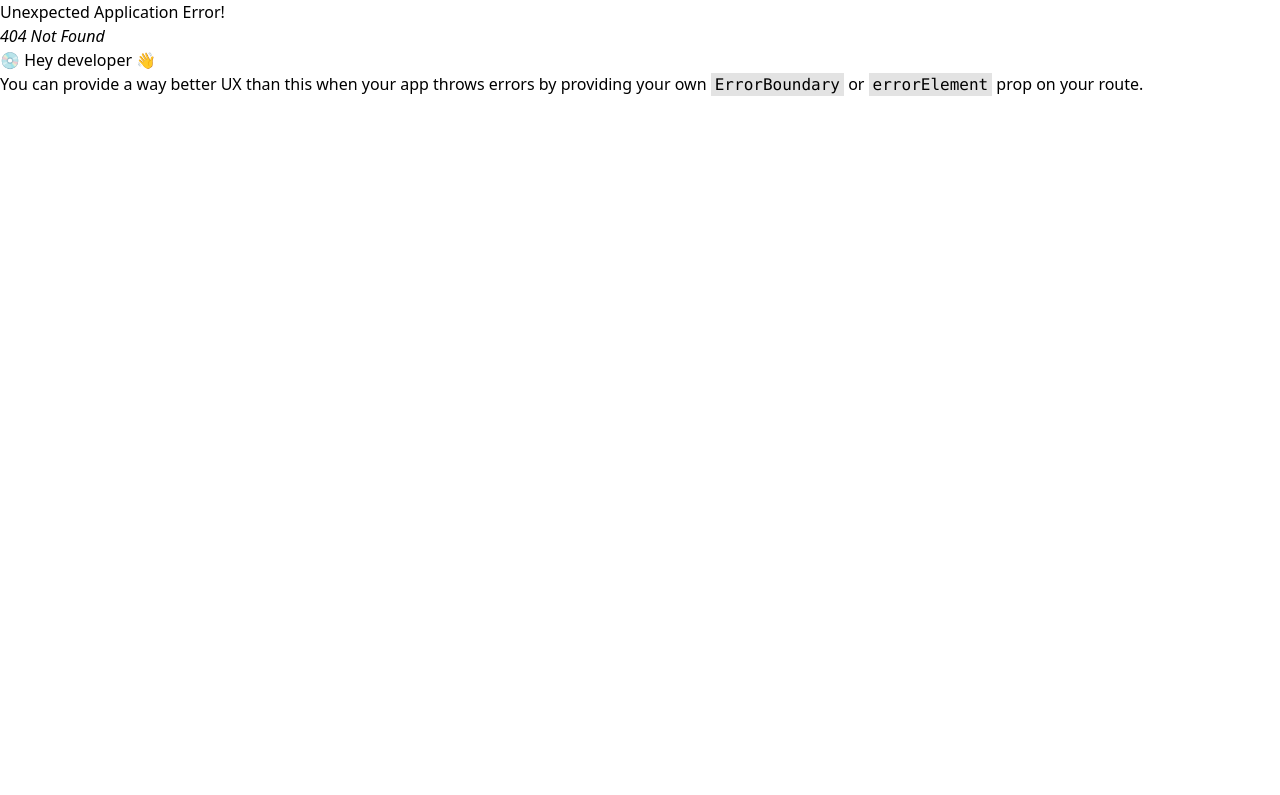
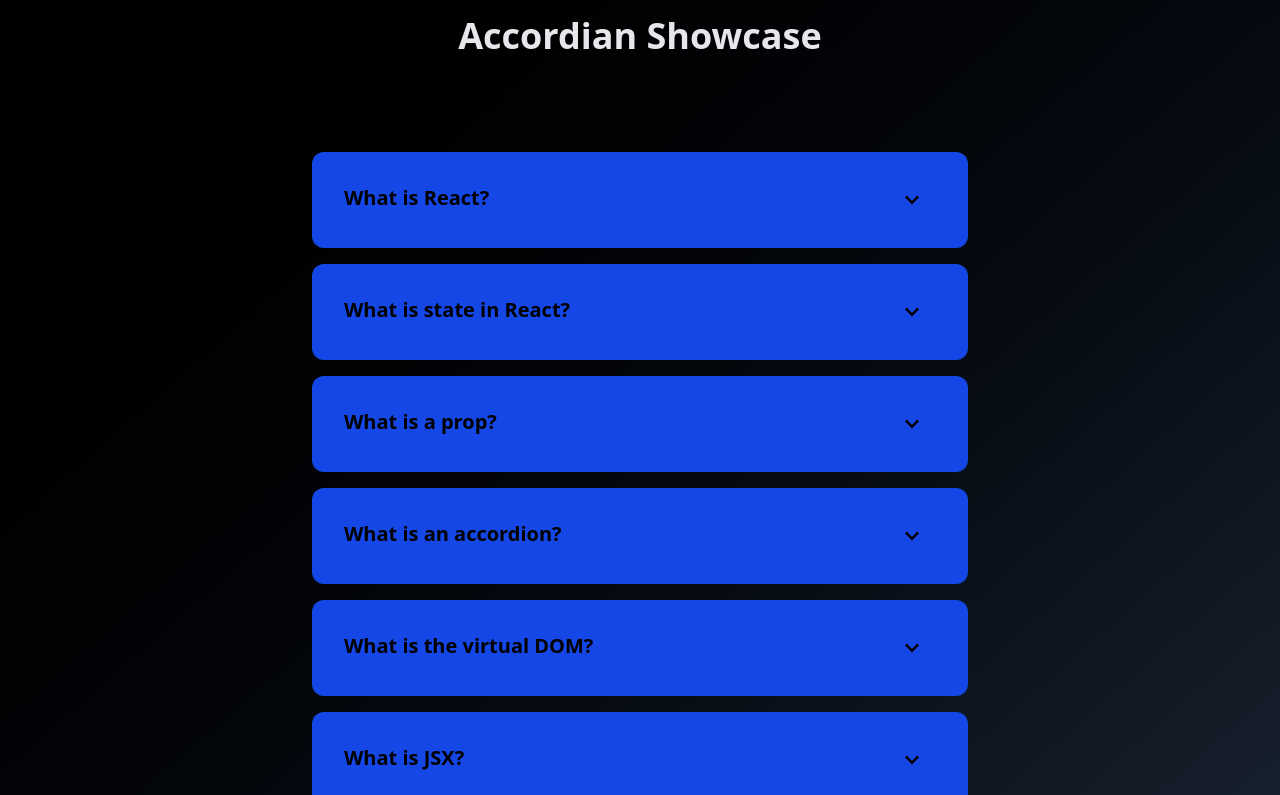
Before and after one commit to Abhisheksinghchauhan192/ReactConceptsPractice, a React (Vite) app: page /day3 in a window 1280 px wide. Before the commit this address had no page. Shown: the top 795 px of the page. Built offline with nearby package versions, Linux system fonts and the light colour scheme.

Commit message:
Day 3 Challenge Completed Implemented The Accordian

```diff
--- a/package.json
+++ b/package.json
@@ -13,6 +13,7 @@
     "@tailwindcss/vite": "^4.1.17",
     "react": "^19.2.0",
     "react-dom": "^19.2.0",
+    "react-icons": "^5.5.0",
     "react-router-dom": "^7.9.6",
     "tailwindcss": "^4.1.17"
   },
--- a/src/pages/dashboard/DashBoard.jsx
+++ b/src/pages/dashboard/DashBoard.jsx
@@ -1,22 +1,53 @@
-
+import { useState } from "react";
 import ProjectCard from "../../components/ProjectCard";
+import { projectsData } from "./projectsData";
 
 export default function DashBoard() {
+  const [query, setQueery] = useState("");
+
+  const filteredProjects = projectsData.filter((project) => {
+    return (
+      project.desc.toLowerCase().includes(query.toLowerCase()) ||
+      project.name.toLowerCase().includes(query.toLowerCase())
+    );
+  });
+
+  function handleQuery(newquery) {
+    setQueery(newquery);
+  }
+
   return (
     <>
-    <div className="flex flex-col justify-center items-center w-screen p-4 h-screen bg-teal-200 gap-8">
-        <div className="flex justify-center items-center">
-        <h1 className="text-4xl font-bold "> React Project DashBoard </h1>
+      <div
+        className="flex flex-col justify-around items-center w-screen p-4 h-screen
+    gap-8 bg-amber-50"
+      >
+        <div className="flex  flex-col items-center gap-4 w-full ">
+          <div className="flex justify-center items-center">
+            <h1 className="text-4xl font-bold "> React Project DashBoard </h1>
+          </div>
+          <div className="flex justify-center w-full h-30 p-4">
+            <input
+              type="text"
+              placeholder="Search in Projects using project description or by Day"
+              onChange={(e) => handleQuery(e.target.value)}
+              className="w-full  pl-10 py-2 pr-4 border-2 border-teal-300 rounded-2xl text-xl text-gray-900"
+              value={query}
+            />
+          </div>
         </div>
-        <div className="flex flex-wrap gap-4 p-4 border-black border-2 w-full h-full">
-
-        <ProjectCard name='Day1' link='/day1' desc='Searchable Cards Implementation'/>
-        <ProjectCard name="Day2" link='/day2'desc={'Dropdown Filter Implementation'}/>
-
+        <div className="flex flex-wrap gap-4 p-4 border-black border-2 w-full  ">
+          {filteredProjects.map((project) => {
+            return (
+              <ProjectCard
+                name={project.name}
+                link={project.link}
+                desc={project.desc}
+              />
+            );
+          })}
         </div>
-    </div>
-
-
+      </div>
     </>
   );
 }
--- /dev/null
+++ b/src/pages/dashboard/projectsData.js
@@ -0,0 +1,5 @@
+export const projectsData =[
+    {name:"Day1",link:"/day1",desc:'Searchable Cards Implementation'},
+    {name:'Day2',link:'/day2',desc:'Dropdown Filter Implementation'},
+    {name:"Day3",link:'/day3',desc:'Accordian Implementation'},
+]
--- a/src/pages/day1/components/SearchBox.jsx
+++ b/src/pages/day1/components/SearchBox.jsx
@@ -2,7 +2,7 @@
 export default function SearchBox({query,placeholder,onChange,children}){
 
     return (
-        <div className="flex w-full gap-16  justify-center">
+        <div className="flex w-full gap-16 flex-wrap justify-center">
             <input
             className="w-lg p-4 inset-ring-2 inset-ring-teal-200 rounded-2xl"
             type="text" placeholder={placeholder}
--- a/src/pages/day2/Day2Page.jsx
+++ b/src/pages/day2/Day2Page.jsx
@@ -72,18 +72,21 @@ export default function Day2Page() {
           placeholder={"Enter Name Or Roll Number to Search Student.."}
           onChange={handleChange}
         >
+        <div className="flex gap-4">
+
           <DropDownSelection
             onChange={handleBranchChange}
             data={allBranches}
             value={branch}
             name={"branch"}
-          />
+            />
           <DropDownSelection
             onChange={handleYearChange}
             data={allYears}
             value={year}
             name={"year"}
-          />
+            />
+            </div>
           <button
             className="flex justify-center items-center border-2 border-teal-300 px-4 py-2  rounded-2xl hover:bg-teal-200 cursor-pointer text-xl font-semibold"
             onClick={() => {
--- /dev/null
+++ b/src/pages/day3/AccordianData.js
@@ -0,0 +1,44 @@
+const faqs = [
+  {
+    id: 1,
+    question: "What is React?",
+    answer: "A JavaScript library for building user interfaces, focused on component-driven UI.",
+  },
+  {
+    id: 2,
+    question: "What is state in React?",
+    answer: "State is data managed within a component that triggers re-renders when updated.",
+  },
+  {
+    id: 3,
+    question: "What is a prop?",
+    answer: "Props are read-only values passed from parent to child components.",
+  },
+  {
+    id: 4,
+    question: "What is an accordion?",
+    answer: "A UI pattern where content expands or collapses when triggered.",
+  },
+  {
+    id: 5,
+    question: "What is the virtual DOM?",
+    answer: "A lightweight in-memory representation of the real DOM used to optimize UI updates.",
+  },
+  {
+    id: 6,
+    question: "What is JSX?",
+    answer: "A syntax extension that lets you write HTML-like code directly inside JavaScript.",
+  },
+  {
+    id: 7,
+    question: "What is a component?",
+    answer: "A reusable, isolated piece of UI that returns JSX.",
+  },
+  {
+    id: 8,
+    question: "What are React hooks?",
+    answer: "Functions like useState and useEffect that let functional components manage logic and lifecycle.",
+  },
+];
+
+export default faqs;
--- /dev/null
+++ b/src/pages/day3/Day3Page.jsx
@@ -0,0 +1,12 @@
+import Accordian from './components/Accordian'
+import faqs from './AccordianData'
+
+export default function Day3Page(){
+
+    return (
+        <div className="flex flex-col gap-2 justify-center items-center w-screen  bg-linear-to-br  from-black via-bg-zinc-800 to-gray-800">
+            <h1 className='text-gray-200 font-bold text-4xl mt-4'>Accordian Showcase </h1>
+            <Accordian data={faqs}/>
+        </div>
+    )
+}
--- /dev/null
+++ b/src/pages/day3/components/Accordian.jsx
@@ -0,0 +1,33 @@
+import AccordianItem from "./AccordianItem"
+import { useState } from "react"
+
+export default function Accordian({data}){
+
+    const[openItemIndex,setOpenItemIndex] = useState(1)
+
+    function handleOpenItemIndex(newIndex){
+        setOpenItemIndex(newIndex)
+    }
+    const accordianItems = data.map((item,index)=>{
+        return (
+
+            <AccordianItem
+            key={item.id}
+            id={item.id}
+            q={item.question}
+            isOpenIndex={openItemIndex}
+            a={item.answer}
+            onClick={handleOpenItemIndex}
+
+            />
+        )
+    })
+
+    return (
+
+        <div className="flex flex-col w-2xl m-20 ">
+            {accordianItems}
+        </div>
+    )
+
+}
--- /dev/null
+++ b/src/pages/day3/components/AccordianItem.jsx
@@ -0,0 +1,30 @@
+import { useState } from "react"
+import { FaChevronDown, FaChevronUp } from 'react-icons/fa'
+
+export default function AccordianItem({q,a,id,isOpenIndex,onClick}){
+
+    const[isOpen,setIsOpen] = useState(false)
+
+    function showToggle(){
+        setIsOpen(!isOpen)
+    }
+    // calculate the current one is to show or not .
+    const selected = id === isOpenIndex
+
+    return (
+        <div className="flex flex-col p-4 bg-blue-700 m-2 rounded-xl">
+            <div className="flex justify-between p-4">
+                <h2 className="text-xl font-bold">{q}</h2>
+                <button
+                onClick={()=>{
+                    showToggle()
+                    // set the isOpenId to current Item.
+                    onClick(id)
+                }}
+                className=" px-4 py-2 rounded-2xl cursor-pointer">{ (isOpen && selected)? <FaChevronUp/>:<FaChevronDown/>}</button>
+            </div>
+
+            {(isOpen && selected ) && <p className="text-xl font-semibold text-gray-300">{a}</p>}
+        </div>
+    )
+}
```
Also changed, not shown: src/routes/index.jsx (+5 -2 lines), 1 other file (tests, documents, lock files or other folders).
